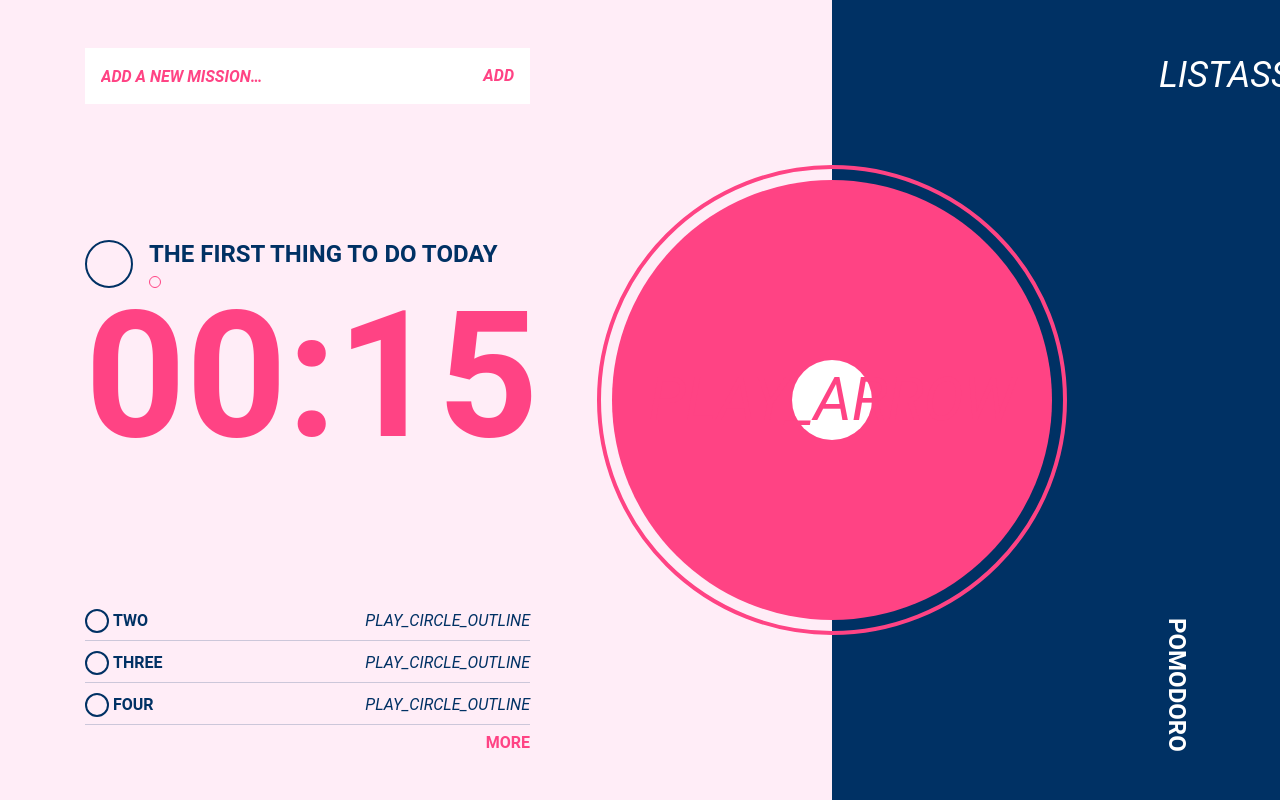
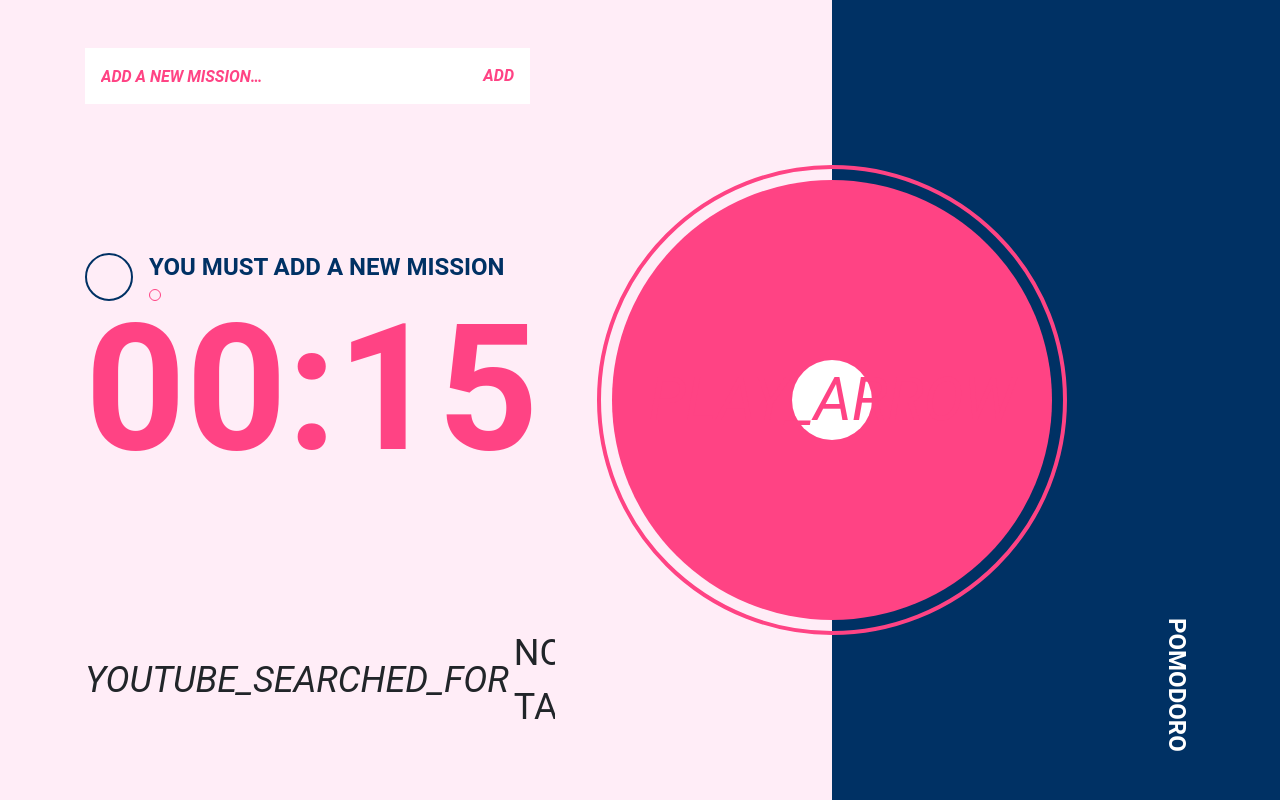
Before and after one commit to koo22952/theF2E-pomodoro, a Vue app: page /#/ in a window 1280 px wide. Built offline with nearby package versions, Linux system fonts and the light colour scheme; the HTML template or start-up script is replaced by a standard one.

Commit message:
change time

```diff
--- a/src/App.vue
+++ b/src/App.vue
@@ -9,5 +9,13 @@
   @import "./assets/all.scss";
   #app {
     width: 100%;
+    background-color: rgba(2, 3, 4, 0.1);
+    // background: linear-gradient(
+    //   to right,
+    //   #ffedf7,
+    //   #ffedf7 50%,
+    //   #003164 75%,
+    //   #003164 100%
+    // );
   }
 </style>
--- a/src/components/AddInput.vue
+++ b/src/components/AddInput.vue
@@ -1,13 +1,34 @@
 <template>
   <section class="home-left__add">
-    <input placeholder="add a new mission…" />
-    <i class="material-icons">add</i>
+    <input
+      v-model="workList"
+      placeholder="add a new mission…"
+      :class="{'wordColor':breakTime}"
+      @keyup.13="addList"
+    />
+    <i class="material-icons" @click="addList">add</i>
   </section>
 </template>
 
 <script>
   export default {
+    props: ['isbreakTime'],
+    data() {
+      return {
+        breakTime: this.isbreakTime,
+        workList: '',
+      }
+    },
+    methods: {
+      addList() {
+        if (this.workList === '') {
+          return
+        }
 
+        this.$emit('onAddList', this.workList)
+        this.workList = ''
+      }
+    },
   }
 </script>
 
@@ -25,6 +46,9 @@
     position: relative;
     font-style: italic;
     font-weight: bold;
+    .wordColor {
+      color: $darkColor;
+    }
     input {
       height: 100%;
       width: 100%;
--- a/src/components/ListGroup.vue
+++ b/src/components/ListGroup.vue
@@ -1,29 +1,36 @@
 <template>
   <section class="home-left__listGroup">
-    <div
-      class="listGroup-list"
-      v-for=" (item,index) in lists"
-      :key="item"
-      v-if="index > 0 && index < 4"
-    >
-      <span class="listGroup-list__round"></span>
-      <span class="listGroup-list__word">{{item}}</span>
+    <div class="addNewProject" v-if="!lists.length">
+      <i class="material-icons">youtube_searched_for</i>
+      No tasks...
+    </div>
+    <div v-else class="listGroup-list" v-for=" (item,index) in lists" :key="item.name">
+      <!-- <span class="listGroup-list__round"></span> -->
+      <i class="material-icons listGroup-list__play" @click="onChangeTodo(item)">play_circle_outline</i>
+      <span class="listGroup-list__word">{{item.name}}</span>
       <span class="listGroup-list__btn">
-        <i class="material-icons">play_circle_outline</i>
+        <i class="material-icons">edit</i>
+        <i class="material-icons">delete</i>
       </span>
     </div>
-    <div class="listGroup-more" :class="{'breakTime':isbreakTime}">
+    <!-- <div class="listGroup-more" :class="{'breakTime':isbreakTime}">
       <span>more</span>
-    </div>
+    </div>-->
   </section>
 </template>
 
 <script>
+  import { constants } from 'crypto';
   export default {
-    props: ["isbreakTime"],
+    props: ["isbreakTime", 'todoList'],
     data() {
       return {
-        lists: ['one', 'two', 'three', 'four']
+        lists: this.todoList
+      }
+    },
+    methods: {
+      onChangeTodo(value) {
+        this.$emit('changeTodo', value)
       }
     }
   }
@@ -36,7 +43,40 @@
   $darkColor: #00a7ff;
   $darkBg: #e5f3ff;
 
+  .addNewProject {
+    font-size: 36px;
+    display: flex;
+    align-items: center;
+    i {
+      font-size: 36px;
+      margin-right: 5px;
+    }
+  }
+
   .home-left__listGroup {
+    overflow: hidden;
+    overflow-y: auto;
+    height: 126px;
+    width: 470px;
+
+    &::-webkit-scrollbar-track {
+      -webkit-box-shadow: inset 0 0 6px rgba(0, 0, 0, 0.03);
+      background-color: #f5f5f5;
+      border-radius: 10px;
+    }
+
+    &::-webkit-scrollbar {
+      width: 10px;
+      background-color: #f5f5f5;
+      border-radius: 10px;
+    }
+
+    &::-webkit-scrollbar-thumb {
+      background-color: #003164;
+      border: 2px solid #555555;
+      border-radius: 10px;
+    }
+
     .listGroup-list {
       width: 445px;
       display: flex;
@@ -53,6 +93,9 @@
         border: 2px solid #003164;
         border-radius: 50%;
       }
+      &__play {
+        cursor: pointer;
+      }
       &__word {
         font-weight: bold;
         line-height: 24px;
@@ -61,8 +104,13 @@
         margin-left: 4px;
         margin-right: auto;
       }
-      i {
-        color: #003164;
+      &__btn {
+        display: flex;
+        align-items: center;
+        i {
+          color: #003164;
+          cursor: pointer;
+        }
       }
     }
     .listGroup-more {
--- a/src/components/Time.vue
+++ b/src/components/Time.vue
@@ -4,7 +4,8 @@
       <div class="time-title">
         <div class="time-title__round"></div>
         <div class="time-title__context">
-          <span class="context__up">the First thing to do today</span>
+          <span v-if="!todo" class="context__up">YOU MUST ADD A NEW MISSION</span>
+          <span v-else class="context__up">{{todo}}</span>
           <span class="context__down"></span>
         </div>
       </div>
@@ -22,11 +23,7 @@
     >
       <div class="clock-btn">
         <template v-if="!isbreakTime">
-          <i
-            v-if="!isWorking"
-            class="material-icons"
-            @click.once="handleClick('Working')"
-          >play_arrow</i>
+          <i v-if="!isWorking" class="material-icons" @click="handleClick('Working')">play_arrow</i>
           <i v-else class="material-icons" @click="handlePause">pause</i>
         </template>
         <template v-else>
@@ -50,9 +47,9 @@
 </template>
 
 <script>
-  import { setTimeout } from 'timers';
 
   export default {
+    props: ['todoNow'],
     data() {
       return {
         WorkingSecs: 15,      //工作時間
@@ -63,9 +60,28 @@
         timeSpacing: null,
         circlePart: 360,
         spacingPart: 0,
+        todoChange: false,
+        // todo: ''
+      }
+    },
+    watch: {
+      todoChange() {
+        let el = document.querySelector('#circle')
+        el.style.strokeDashoffset = '360%'
+        clearInterval(this.timeSpacing);
       }
     },
     computed: {
+      todo() {
+        this.isWorking = false
+        this.isbreak = false
+        this.WorkingSecs = 15
+        this.breakSecs = 3
+        this.spacingPart = 0
+        this.circlePart = 360
+        this.todoChange = !this.todoChange
+        return this.todoNow.name
+      },
       pomodoroTime() {
         let secs = this.WorkingSecs
         let min = Math.floor(secs / 60);
@@ -90,6 +106,23 @@
 
     methods: {
       handleClick(type, s) {
+        if (!this.todo) {
+          alert('請選擇您要開始的代辦事項')
+          return
+        }
+
+        switch (type) {
+          case 'Working':
+            progressBarColor = "#ff4384"
+            this.isWorking = true
+            break
+          case 'break':
+            progressBarColor = "#00A7FF"
+            setTimeout(() => {
+              this.isbreak = true
+            }, 1000)
+            break
+        }
         let secs = [`${type}Secs`]
         let el = document.querySelector('#circle')
         let spacing = 295 / this[secs]
@@ -98,21 +131,6 @@
         this.circlePart !== 360 ? circle = this.circlePart : ''
         this.spacingPart === 0 ? this.spacingPart = spacing : spacing = this.spacingPart
 
-        switch (type) {
-          case 'Working':
-            progressBarColor = "#ff4384"
-            setTimeout(() => {
-              this.isWorking = true
-            }, 1000)
-            break
-          case 'break':
-            progressBarColor = "#00A7FF"
-            setTimeout(() => {
-              this.isbreak = true
-            }, 1000)
-
-            break
-        }
 
         el.style.stroke = progressBarColor
 
--- a/src/views/Home.vue
+++ b/src/views/Home.vue
@@ -1,16 +1,16 @@
 <template>
   <div class="home">
     <article class="home-left" :class="{'breakTime':isbreakTime}">
-      <AddInput></AddInput>
-      <Time @breckTime="(val)=>{isbreakTime = val}"></Time>
-      <ListGroup :isbreakTime="isbreakTime"></ListGroup>
+      <AddInput :isbreakTime="isbreakTime" @onAddList="onAddList"></AddInput>
+      <Time @breckTime="(val)=>{isbreakTime = val}" :todoNow="todo"></Time>
+      <ListGroup :isbreakTime="isbreakTime" :todoList="todoList" @changeTodo="changeTodo"></ListGroup>
     </article>
     <aside class="home-right">
       <nav class="home-right__nav">
         <div class="nav-icon">
-          <i class="material-icons">list</i>
+          <!-- <i class="material-icons">list</i>
           <i class="material-icons">assessment</i>
-          <i class="material-icons">library_music</i>
+          <i class="material-icons">library_music</i>-->
         </div>
       </nav>
       <div class="nav-title">POMODORO</div>
@@ -31,9 +31,24 @@
     },
     data() {
       return {
-        isbreakTime: false
+        isbreakTime: false,
+        todoList: [],
+        todo: ''
       }
-    }
+    },
+
+    methods: {
+      onAddList(value) {
+        this.todoList.push({
+          name: value,
+          status: false,
+          time: 15,
+        })
+      },
+      changeTodo(value) {
+        this.todo = value
+      }
+    },
   }
 </script>
 
```
Also changed, not shown: 1 other file (tests, documents, lock files or other folders).
